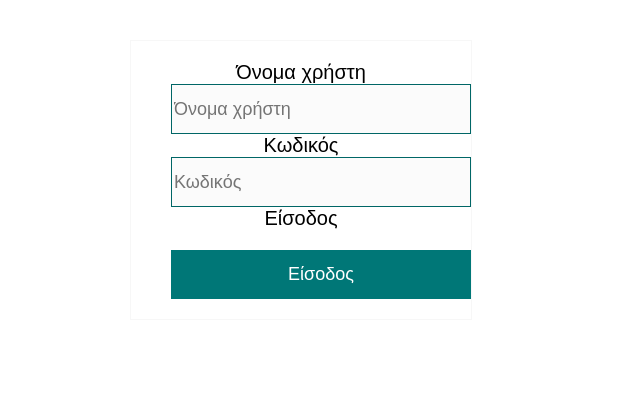
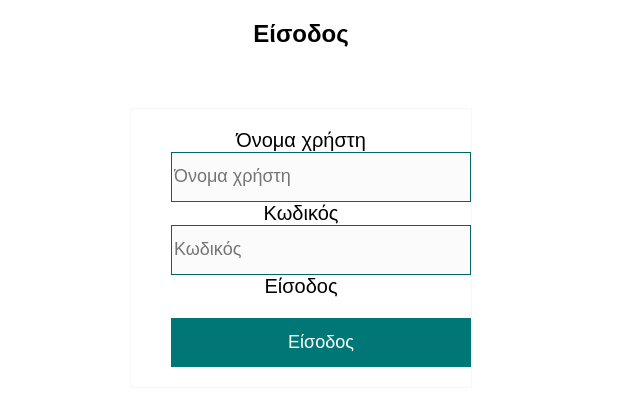
Before and after one commit to knaiskes/duty-schedule, a Flask app: page /login in a window 1280 px wide. Shown: the part 46-452 px from the top of the page, without its empty margins (339-979 px from the left). Run offline with Flask 2, Linux system fonts and the light colour scheme; some libraries are stand-ins or nearby versions.

Commit message:
add heading in login page

```diff
--- a/templates/login.html
+++ b/templates/login.html
@@ -8,6 +8,7 @@ body {
 
 {% block content %}
 {% from "_formhelpers.html" import render_field %}
+<center><h2>Είσοδος</h3></center>
 <div id="login-form">
     <form method="POST">
         {{ form.hidden_tag() }}
```
